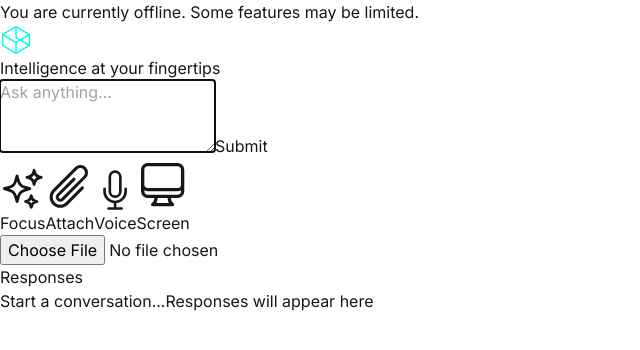
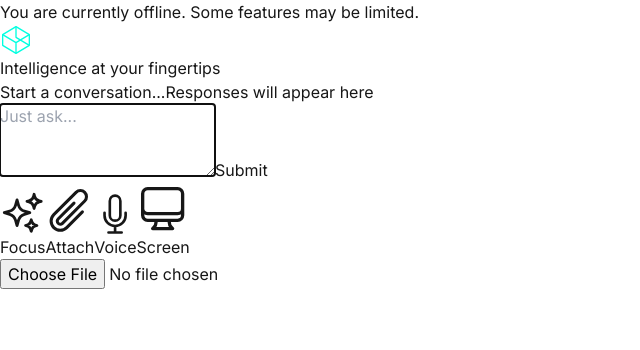
Before and after one commit to Positron00/WebChat, a Next.js app: page / in a window 1280 px wide. Shown: the top 350 px of the page, without its empty margins (0-640 px from the left). Built offline with nearby package versions, Linux system fonts and the light colour scheme.

Commit message:
removed "Responses" text and changed default text in the query field

```diff
--- a/src/components/Chat.tsx
+++ b/src/components/Chat.tsx
@@ -19,6 +19,11 @@ export default function Chat() {
 
   return (
     <div className="w-full flex flex-col items-center">
+      <MessageList
+        messages={state.messages}
+        isLoading={state.isLoading}
+        error={state.error}
+      />
       <MessageInput
         value={input}
         onChange={setInput}
@@ -26,11 +31,6 @@ export default function Chat() {
         onFileSelect={setImageFile}
         isLoading={state.isLoading}
       />
-      <MessageList
-        messages={state.messages}
-        isLoading={state.isLoading}
-        error={state.error}
-      />
     </div>
   );
 }
--- a/src/components/chat/MessageInput.tsx
+++ b/src/components/chat/MessageInput.tsx
@@ -44,7 +44,7 @@ export function MessageInput({
               onSubmit();
             }
           }}
-          placeholder="Ask anything..."
+          placeholder="Just ask..."
           rows={3}
           className="w-full p-4 bg-white/5 text-white text-center rounded border border-white/10 focus:outline-none focus:border-[#00FFE0] focus:ring-1 focus:ring-[#00FFE0] placeholder-gray-400 resize-none"
           disabled={isLoading || isOffline || disabled}
--- a/src/components/chat/MessageList.tsx
+++ b/src/components/chat/MessageList.tsx
@@ -45,9 +45,6 @@ export function MessageList({ messages, isLoading, error }: MessageListProps) {
 
   return (
     <div className="w-full text-center">
-      <div className="text-sm text-gray-300 mb-2">
-        Responses
-      </div>
       <div
         className="w-full flex-1 min-h-[300px] max-h-[500px] bg-white/5 rounded-lg border border-white/10 overflow-y-auto p-4"
         role="log"
```
Also changed, not shown: 1 other file (tests, documents, lock files or other folders).
